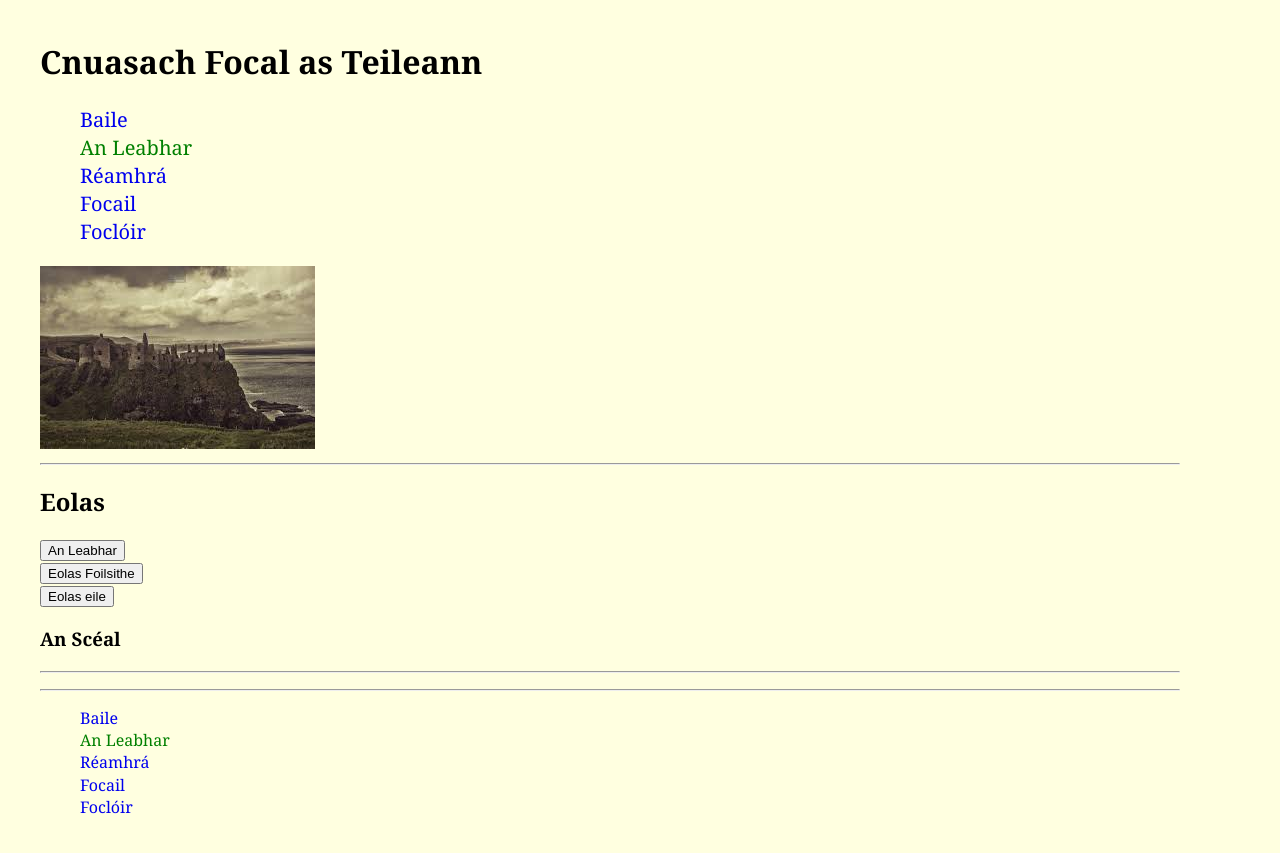
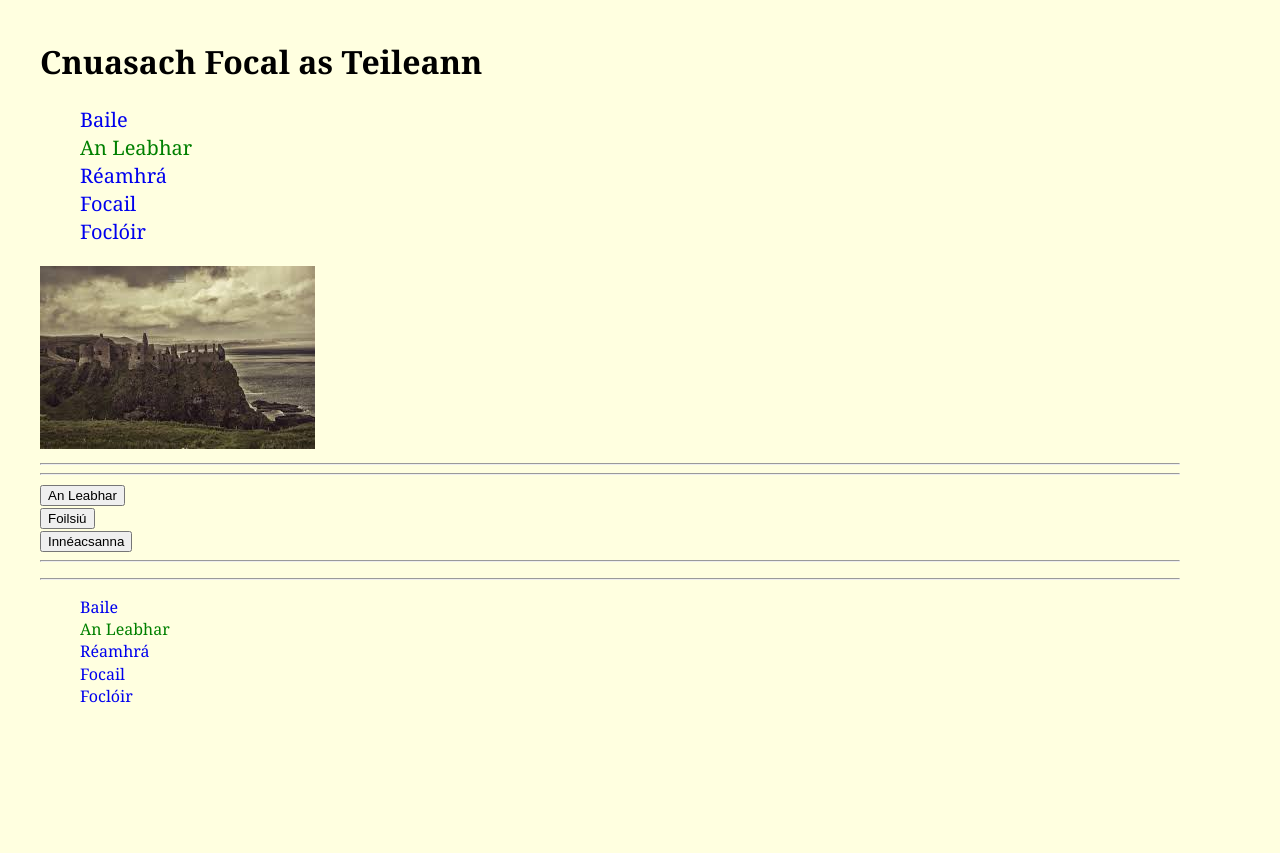
Before and after one commit to pmcu/cnuas-teileann, a Jekyll site: the page built from para.html, in a window 1280 px wide. Shown: the top 853 px of the page. Built offline with Jekyll 4.4.1, drawn with Linux system fonts in a browser that asks for light colours.

Commit message:
innéacs

```diff
--- a/para.html
+++ b/para.html
@@ -2,7 +2,8 @@
 layout: eolas
 title: An Leabhar
 ---
-<h2>Eolas</h2>
+
+<hr>
 <script src="js/para.js"></script>
 <div hidden>
 	<h4>Deascán Foclóireachta 8</h4>
@@ -32,9 +33,20 @@
 <p>Cnuasach Focal as Uíbh Ráthach, Caoilfhionn Nic Pháidín</p>
 <p>Díolaim Dhéiseach, Diarmaid Ó hÁirt</p>
 </div>
+<div hidden>
+	<h4>Innéacsanna</h4>
+	<ol>
+		<li>Flora</li>
+		<li>Éisc, beatha agus beithígh mhara</li>
+		<li>Éin</li>
+		<li>Feithidí</li>
+		<li>AGUISÍN</li>
+
+	</ol>
+</div>
+
 <button onclick="myFunction(0)">An Leabhar</button><br>
-<button onclick="myFunction(1)">Eolas Foilsithe</button><br>
-<button onclick="myFunction(2)">Eolas eile</button><br>
-<h3>An Scéal</h3>
+<button onclick="myFunction(1)">Foilsiú</button><br>
+<button onclick="myFunction(2)">Innéacsanna</button><br>
 <hr>
 <p id = 'demo'></p>
```
Also changed, not shown: 1 other file.
